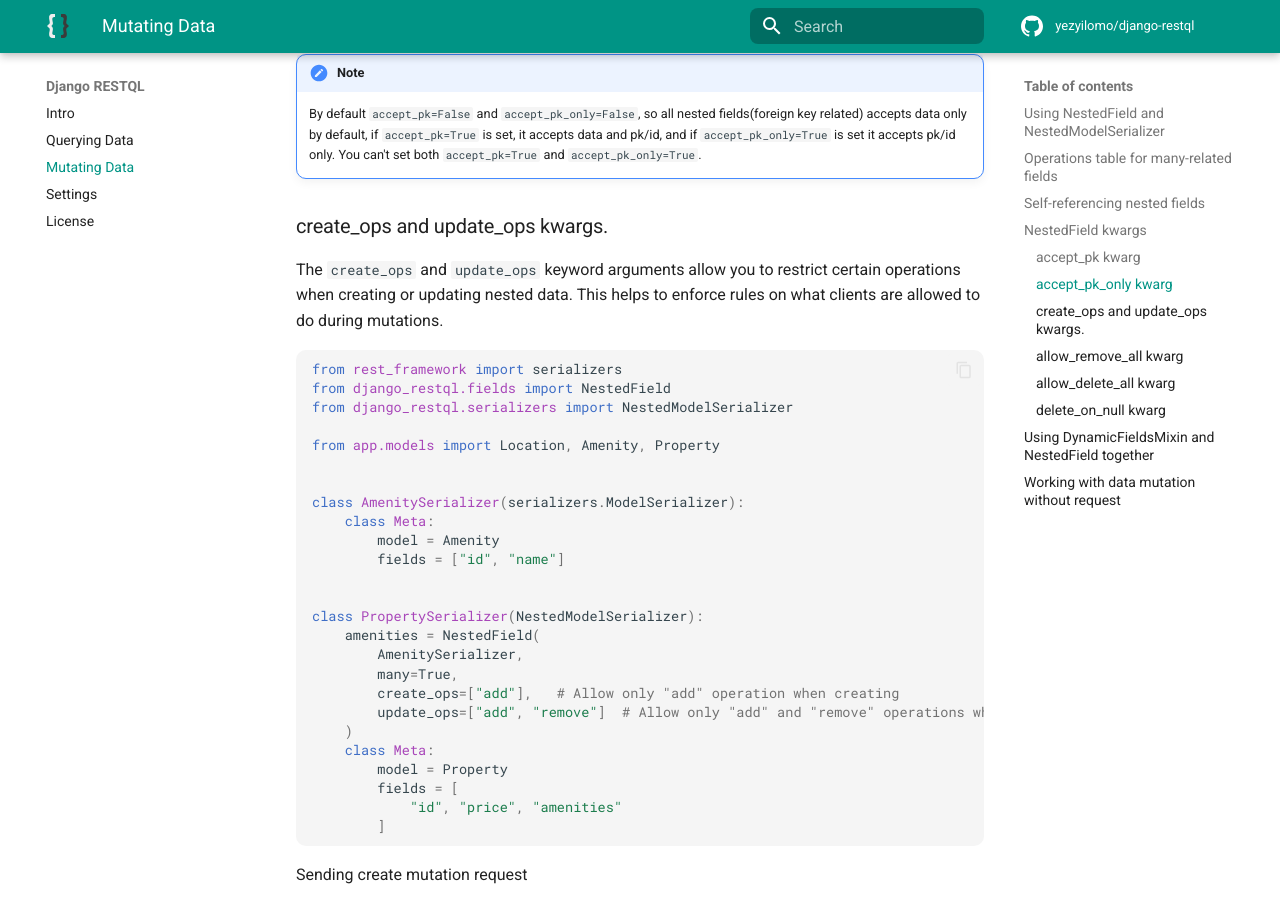
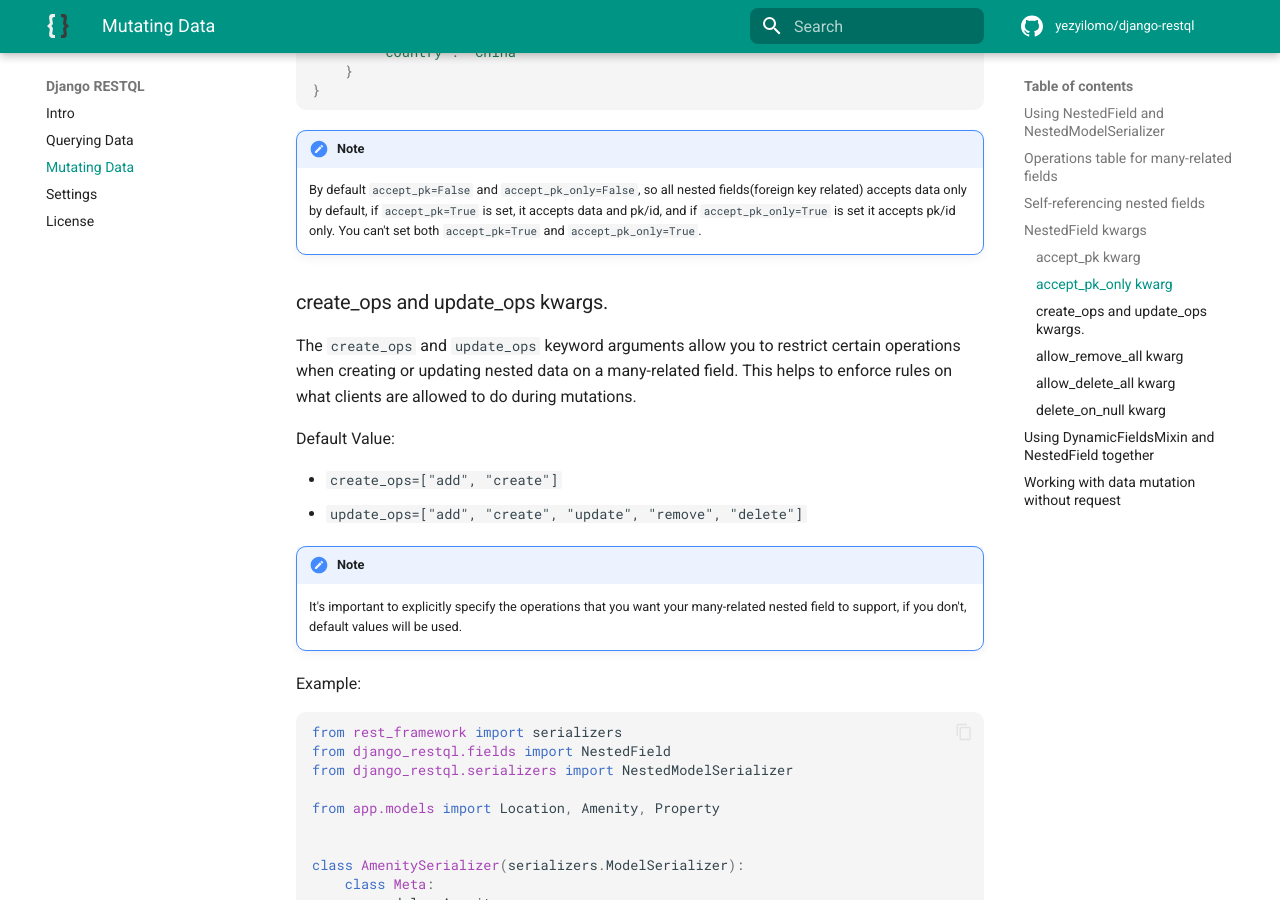
Before and after one commit to yezyilomo/django-restql, an MkDocs documentation site: the page built from docs/mutating_data.md, in a window 1280 px wide and 900 px high, scrolled down 7977 px. Built offline with MkDocs 1.6.1 and Material for MkDocs 9.7.7, drawn with Linux system fonts in a browser that asks for light colours; comment, search, counter and statistics services are not loaded; some of the changed text lies outside the part shown.

Commit message:
📝Update docs

````diff
--- a/docs/mutating_data.md
+++ b/docs/mutating_data.md
@@ -40,7 +40,11 @@
     location = NestedField(LocationSerializer)
 
     # Define amenities as nested field
-    amenities = NestedField(AmenitySerializer, many=True)
+    amenities = NestedField(
+        AmenitySerializer, many=True
+        create_ops=["add", "create"],  # Allow only "add" and "create" operations
+        update_ops=["add", "create", "update", "remove", "delete"]  # Allow all operations
+    )
     class Meta:
         model = Property
         fields = [
@@ -365,8 +369,18 @@
 
 
 ### create_ops and update_ops kwargs.
-The `create_ops` and `update_ops` keyword arguments allow you to restrict certain operations when creating or updating nested data.
+The `create_ops` and `update_ops` keyword arguments allow you to restrict certain operations when creating or updating nested data on a many-related field.
 This helps to enforce rules on what clients are allowed to do during mutations.
+
+Default Value:
+
+- `create_ops=["add", "create"]`
+- `update_ops=["add", "create", "update", "remove", "delete"]`
+
+!!! note
+    It's important to explicitly specify the operations that you want your many-related nested field to support, if you don't, default values will be used.
+
+Example:
 
 ```py
 from rest_framework import serializers
````
